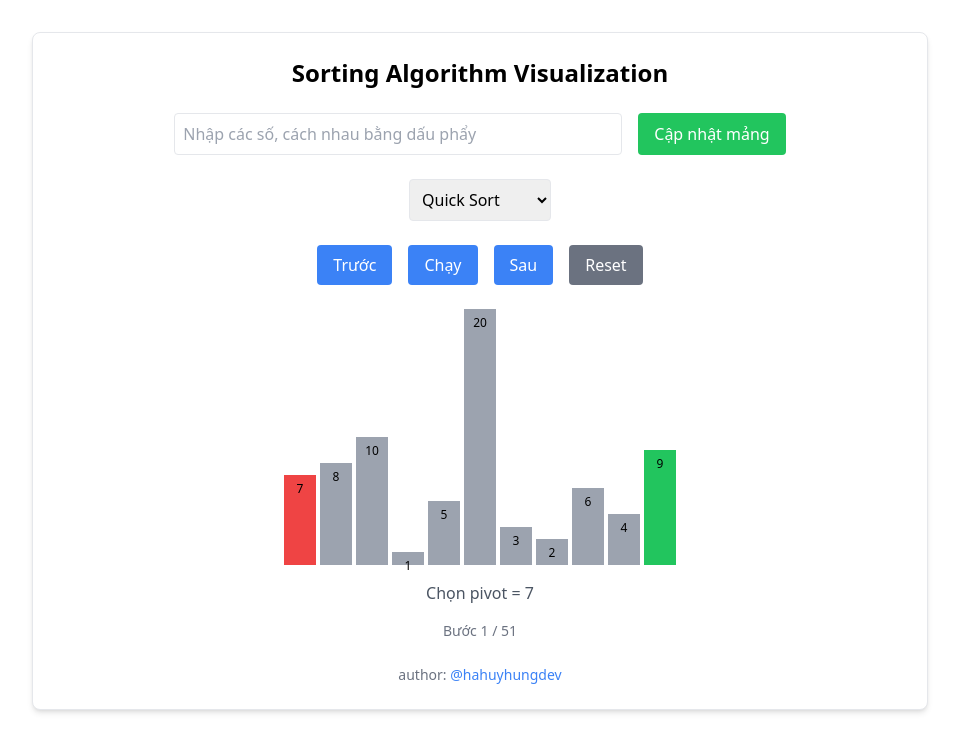
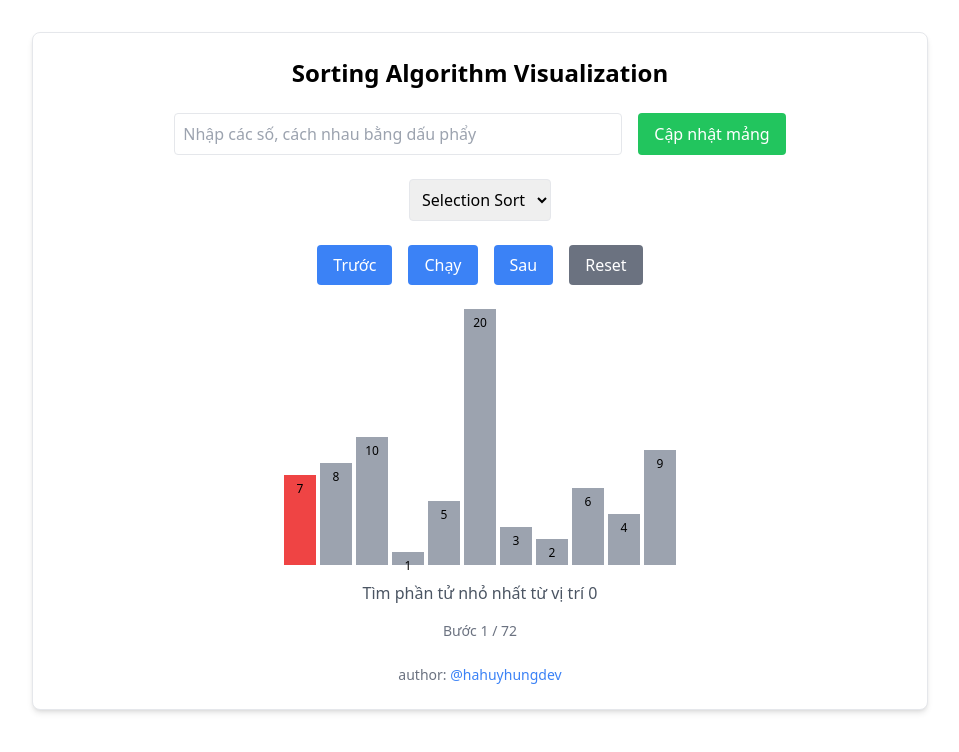
Before and after one commit to hahuyhungdev/SortingVisualization, a React (Vite) app: page / in a window 1280 px wide. Shown: the top 752 px of the page, without its empty margins (160-1119 px from the left). Built offline with nearby package versions, Linux system fonts and the light colour scheme.

Commit message:
feat: change priotize sort method

```diff
--- a/src/App.tsx
+++ b/src/App.tsx
@@ -11,7 +11,7 @@ interface SortingStep {
 const SortingVisualization = () => {
   const [array, setArray] = useState<number[]>([7, 8, 10, 1, 5, 20, 3, 2, 6, 4, 9])
   const [inputValue, setInputValue] = useState<string>('')
-  const [selectedAlgorithm, setSelectedAlgorithm] = useState<string>('quickSort')
+  const [selectedAlgorithm, setSelectedAlgorithm] = useState<string>('selectionSort')
   const [pivot, setPivot] = useState<number | null>(null)
   const [leftPointer, setLeftPointer] = useState<number | null>(null)
   const [rightPointer, setRightPointer] = useState<number | null>(null)
```
